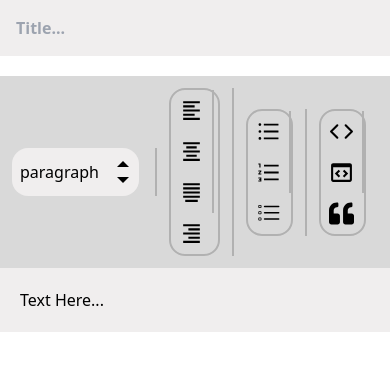
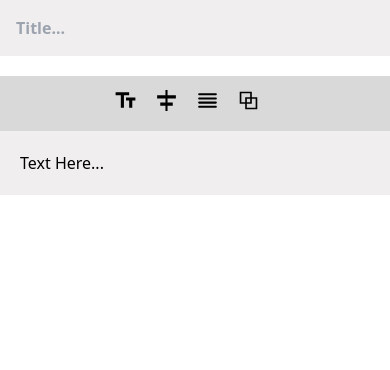
Before and after one commit to Meedux/Text-Editor, a Next.js app: page / in a window 390 px wide. Shown: the top 370 px of the page. Built offline with nearby package versions, Linux system fonts and the light colour scheme.

Commit message:
Added a Mobile Menu for the New Component

```diff
--- a/components/New.jsx
+++ b/components/New.jsx
@@ -6,9 +6,9 @@ import BulletList from '@tiptap/extension-bullet-list'
 import OrderedList from '@tiptap/extension-ordered-list'
 import Code from '@tiptap/extension-code'
 import TaskList from '@tiptap/extension-task-list'
-import { MdTextFields } from 'react-icons/md'
+import { MdAlignHorizontalCenter, MdTextFields } from 'react-icons/md'
 import { BiAlignLeft, BiAlignMiddle, BiAlignJustify, BiAlignRight, BiCodeBlock } from 'react-icons/bi'
-import { AiOutlineUnorderedList, AiOutlineOrderedList } from 'react-icons/ai'
+import { AiOutlineUnorderedList, AiOutlineOrderedList, AiOutlineBlock } from 'react-icons/ai'
 import { FiCode } from 'react-icons/fi'
 import { FaQuoteLeft } from 'react-icons/fa'
 import { Menu } from '@headlessui/react'
@@ -19,6 +19,138 @@ import Blockquote from '@tiptap/extension-blockquote'
 import CodeBlock from '@tiptap/extension-code-block'
 import { Listbox } from '@headlessui/react'
 import { GoTriangleUp, GoTriangleDown } from 'react-icons/go'
+import { HiOutlineViewList } from 'react-icons/hi'
+
+
+const TextBlock = ({ editor }) => {
+  return(
+    <>
+      <Menu>
+        <div className="relative mr-4 " >
+          <Menu.Button>
+            <AiOutlineBlock size={25}/>
+          </Menu.Button>
+          <Menu.Items className="absolute bg-slate-500 flex flex-col justify-center items-center z-50 rounded-lg" style={{transition: '300ms'}}>
+            <Menu.Item as="button" className="cursor-pointer p-3" onClick={() => editor.chain().focus().toggleCode().run()}>
+              <FiCode size={25} />
+            </Menu.Item>
+            <Menu.Item as="button" className="cursor-pointer p-3" onClick={() => editor.chain().focus().toggleBlockquote().run()}>
+              <FaQuoteLeft size={25} />
+            </Menu.Item>
+            <Menu.Item as="button" className="cursor-pointer p-3" onClick={() => editor.chain().focus().toggleCodeBlock().run()}>
+              <BiCodeBlock size={25} />
+            </Menu.Item>
+          </Menu.Items>
+        </div>
+      </Menu>
+    </>
+  )
+}
+
+
+const ListDropdown = ({ editor }) => {
+  return(
+    <>
+      <Menu>
+        <div className="relative mr-4 " >
+          <Menu.Button>
+            <HiOutlineViewList size={25} />
+          </Menu.Button>
+          <Menu.Items className="absolute bg-slate-500 flex flex-col justify-center items-center z-50 rounded-lg" style={{transition: '300ms'}}>
+            <Menu.Item as="button" className="cursor-pointer p-3" onClick={() => editor.chain().focus().toggleBulletList().run()}>
+              <AiOutlineUnorderedList size={25}/>
+            </Menu.Item>
+            <Menu.Item as="button" className="cursor-pointer p-3" onClick={() => editor.chain().focus().toggleOrderedList().run()}>
+              <AiOutlineOrderedList size={25} />
+            </Menu.Item>
+            <Menu.Item as="button" className="cursor-pointer p-3" onClick={() => editor.chain().focus().toggleTaskList().run()}>
+              <BsListTask size={25} />
+            </Menu.Item>
+          </Menu.Items>
+        </div>
+      </Menu>
+    </>
+  )
+}
+
+
+const AlignmentDropdown = ({ editor }) => {
+  return(
+    <>
+      <Menu>
+        <div className="relative mr-4 " >
+          <Menu.Button>
+            <MdAlignHorizontalCenter size={25}/>
+          </Menu.Button>
+          <Menu.Items className="absolute bg-slate-500 flex flex-col justify-center items-center z-50 rounded-lg" style={{transition: '300ms'}}>
+            <Menu.Item as="button" className="cursor-pointer p-3" onClick={() => editor.chain().focus().setTextAlign('left').run()}>
+              <BiAlignLeft size={25} />
+            </Menu.Item>
+            <Menu.Item as="button" className="cursor-pointer p-3" onClick={() => editor.chain().focus().setTextAlign('center').run()}>
+              <BiAlignMiddle size={25} />
+            </Menu.Item>
+            <Menu.Item as="button" className="cursor-pointer p-3" onClick={() => editor.chain().focus().setTextAlign('justify').run()}>
+              <BiAlignJustify size={25} />
+            </Menu.Item>
+            <Menu.Item as="button" className="cursor-pointer p-3" onClick={() => editor.chain().focus().setTextAlign('right').run()}>
+              <BiAlignRight size={25} />
+            </Menu.Item>
+          </Menu.Items>
+        </div>
+      </Menu>
+    </>
+  )
+}
+
+
+const TypographyDropdown = ({ editor }) => {
+  return(
+    <>
+      <Menu>
+        <div className="relative mr-4 " >
+          <Menu.Button>
+            <i>
+              <MdTextFields size={25} />
+            </i>
+          </Menu.Button>
+          <Menu.Items className="absolute bg-slate-500 flex flex-col justify-center items-center z-50 rounded-lg" style={{transition: '300ms'}}>
+            <Menu.Item as="button" className="cursor-pointer p-3" onClick={() => editor.chain().focus().toggleHeading({ level: 1 }).run()}>
+              <span className="font-bold">H1</span>
+            </Menu.Item>
+            <Menu.Item as="button" className="cursor-pointer p-3" onClick={() => editor.chain().focus().toggleHeading({ level: 2 }).run()}>
+              <span className="font-bold">H2</span>
+            </Menu.Item>
+            <Menu.Item as="button" className="cursor-pointer p-3" onClick={() => editor.chain().focus().toggleHeading({ level: 3 }).run()}>
+              <span className="font-bold">H3</span>
+            </Menu.Item>
+            <Menu.Item as="button" className="cursor-pointer p-3" onClick={() => editor.chain().focus().toggleBold().run()}>
+              <span className='font-extrabold'>Bold</span>
+            </Menu.Item>
+            <Menu.Item as="button" className="cursor-pointer p-3" onClick={() => editor.chain().focus().toggleItalic().run()}>
+              <span className='font-bold'><i>Italic</i></span>
+            </Menu.Item>
+          </Menu.Items>
+        </div>
+      </Menu>
+    </>
+  )
+}
+
+
+
+const MobileMenuBar = ({ editor }) => {
+
+  return(
+    <>
+      <div className='bg-bar-gray p-3 justify-center items-center md:hidden flex'>
+        <TypographyDropdown editor={editor} />
+        <AlignmentDropdown editor={editor} />
+        <ListDropdown editor={editor} />
+        <TextBlock editor={editor} />
+      </div>
+    </>
+  )
+}
 
 
 const DropDown = ({ editor }) => {
@@ -84,7 +216,7 @@ const DropDown = ({ editor }) => {
 const MenuBar = ({ editor }) => {
     return(
         <>
-            <div className='bg-bar-gray p-3 flex justify-center items-center'>
+            <div className='bg-bar-gray p-3 justify-center items-center md:flex hidden'>
               <div className='border-r-2  border-r-border pr-4'>
                 <DropDown editor={editor} />
               </div>
@@ -229,6 +361,7 @@ const New = () => {
             <input type="text" placeholder='Title...' className='font-bold bg-input-gray p-4' style={{outline: 'none', width: '100%'}}/>
             </div>
             <MenuBar editor={editor} />
+            <MobileMenuBar editor={editor} />
             <EditorContent editor={editor}/>
         </div>
     </>
--- a/pages/index.jsx
+++ b/pages/index.jsx
@@ -2,6 +2,7 @@ import React from 'react'
 import Main from '../components/Main'
 import Link from 'next/link'
 import New from '../components/New'
+import Unique from '../components/Unique'
 
 
 const index = () => {
```
Also changed, not shown: 1 other file (tests, documents, lock files or other folders).
